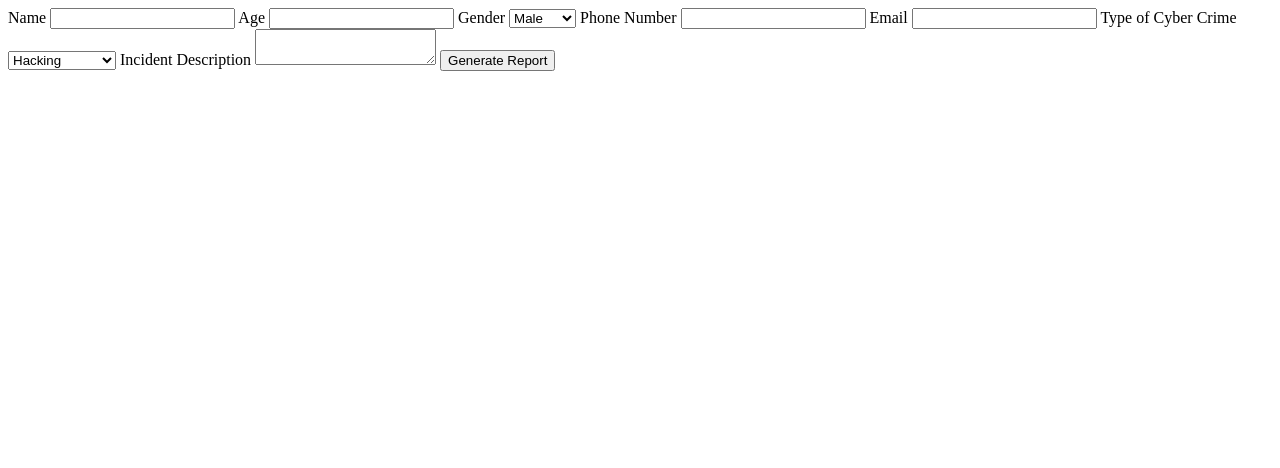
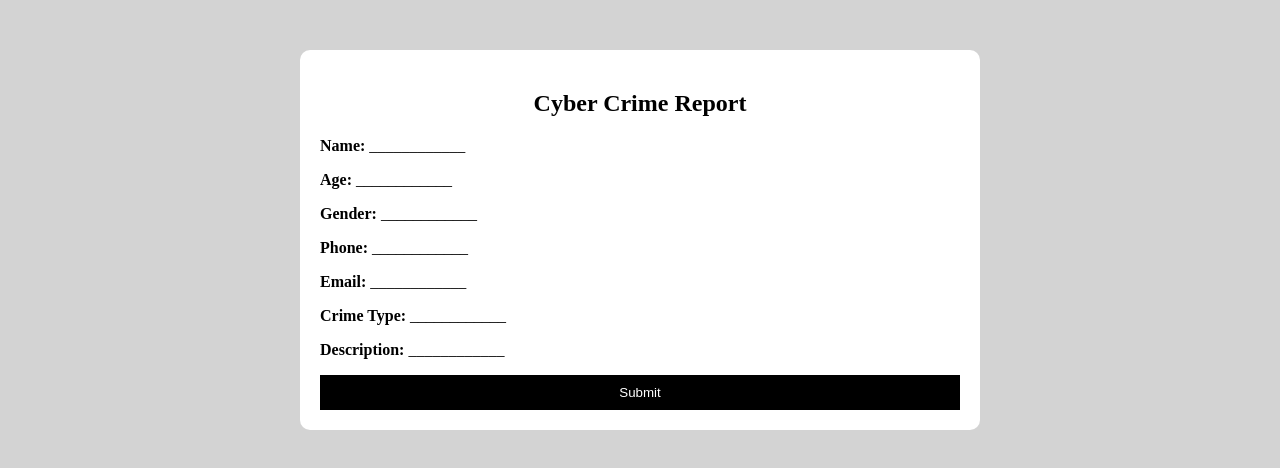
Before and after one commit to lithikas22-ops/Silent-Evidence-Vault, a plain HTML site: page fir.html in a window 1280 px wide. Drawn offline with Linux system fonts and the light colour scheme.

Commit message:
Update fir.html

```diff
--- a/fir.html
+++ b/fir.html
@@ -1,47 +1,24 @@
-<form onsubmit="saveData(); return false;">
+<!DOCTYPE html>
+<html>
+<head>
+    <title>Generated Report</title>
+    <link rel="stylesheet" href="style.css">
+</head>
+<body>
 
-    <label>Name</label>
-    <input type="text" id="name" required>
+<div class="container">
+    <h2>Cyber Crime Report</h2>
 
-    <label>Age</label>
-    <input type="number" id="age" required>
+    <p><b>Name:</b> ____________</p>
+    <p><b>Age:</b> ____________</p>
+    <p><b>Gender:</b> ____________</p>
+    <p><b>Phone:</b> ____________</p>
+    <p><b>Email:</b> ____________</p>
+    <p><b>Crime Type:</b> ____________</p>
+    <p><b>Description:</b> ____________</p>
 
-    <label>Gender</label>
-    <select id="gender">
-        <option>Male</option>
-        <option>Female</option>
-    </select>
+    <button onclick="window.location.href='thankyou.html'">Submit</button>
+</div>
 
-    <label>Phone Number</label>
-    <input type="text" id="phone">
-
-    <label>Email</label>
-    <input type="email" id="email">
-
-    <label>Type of Cyber Crime</label>
-    <select id="crime">
-        <option>Hacking</option>
-        <option>Online Fraud</option>
-        <option>Identity Theft</option>
-        <option>Cyber Bullying</option>
-    </select>
-
-    <label>Incident Description</label>
-    <textarea id="desc"></textarea>
-
-    <button type="submit">Generate Report</button>
-</form>
-
-<script>
-function saveData() {
-    localStorage.setItem("name", document.getElementById("name").value);
-    localStorage.setItem("age", document.getElementById("age").value);
-    localStorage.setItem("gender", document.getElementById("gender").value);
-    localStorage.setItem("phone", document.getElementById("phone").value);
-    localStorage.setItem("email", document.getElementById("email").value);
-    localStorage.setItem("crime", document.getElementById("crime").value);
-    localStorage.setItem("desc", document.getElementById("desc").value);
-
-    window.location.href = "report.html";
-}
-</script>
+</body>
+</html>
```
